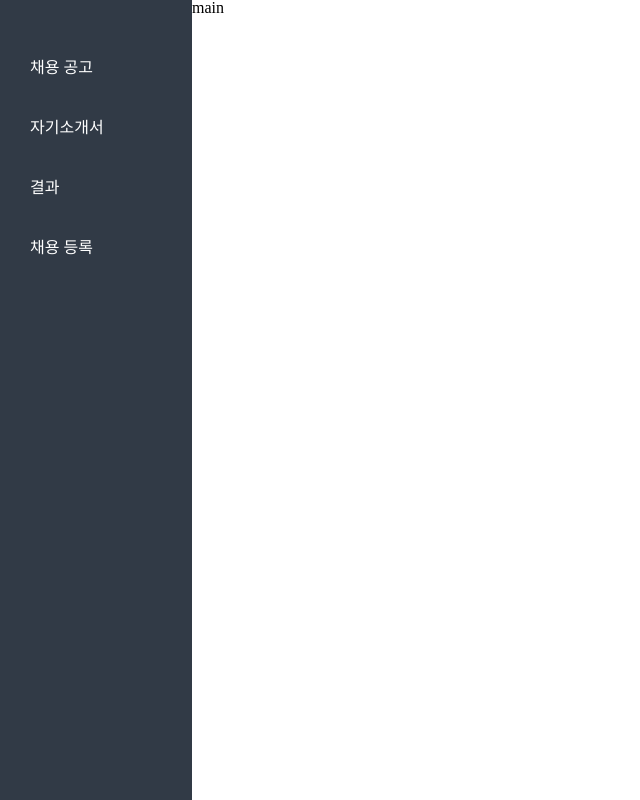
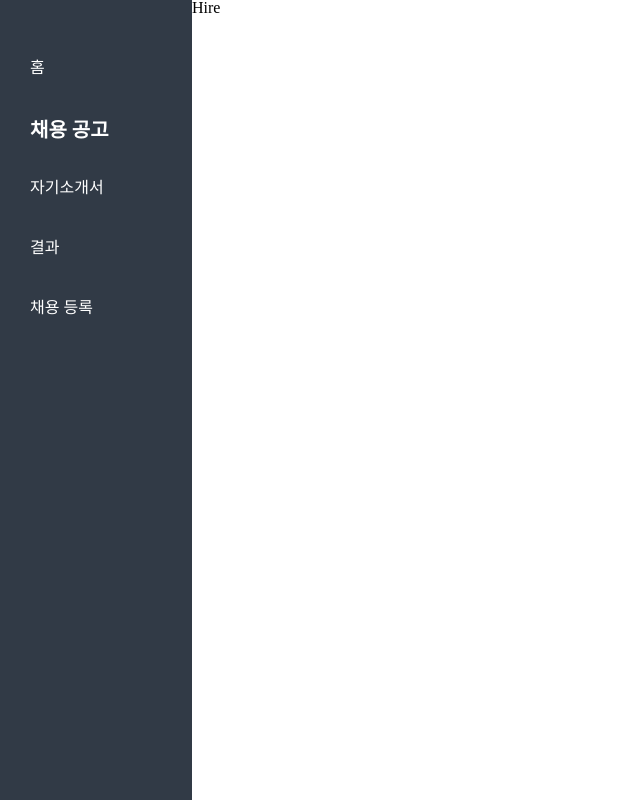
Before and after one commit to A-I-N-G/jarvise-client, a React (Create React App) app: page /hire in a window 1280 px wide. Shown: the whole page, without its empty margins (0-640 px from the left). Built offline with nearby package versions, Linux system fonts and the light colour scheme.

Commit message:
page 추가 및 sidebar 수정

```diff
--- a/package.json
+++ b/package.json
@@ -10,8 +10,10 @@
     "@types/node": "^16.18.32",
     "@types/react": "^18.2.6",
     "@types/react-dom": "^18.2.4",
+    "@types/react-router-dom": "^5.3.3",
     "react": "^18.2.0",
     "react-dom": "^18.2.0",
+    "react-router-dom": "^6.11.2",
     "react-scripts": "5.0.1",
     "styled-components": "^5.3.11",
     "typescript": "^4.9.5",
--- a/src/App.tsx
+++ b/src/App.tsx
@@ -1,6 +1,8 @@
 import React from "react";
+import { BrowserRouter } from "react-router-dom";
 import styled from "styled-components";
 import SideBar from "./components/SideBar";
+import Router from "./Router";
 
 const Screen = styled.div`
   display: flex;
@@ -9,10 +11,12 @@ const Screen = styled.div`
 
 function App() {
   return (
-    <Screen>
-      <SideBar />
-      <div>main</div>
-    </Screen>
+    <BrowserRouter>
+      <Screen>
+        <SideBar />
+        <Router />
+      </Screen>
+    </BrowserRouter>
   );
 }
 
--- /dev/null
+++ b/src/Router.tsx
@@ -0,0 +1,20 @@
+import { Routes, Route } from "react-router-dom";
+import Main from "./pages/Main";
+import Hire from "./pages/Hire";
+import Resume from "./pages/Resume";
+import Result from "./pages/Result";
+import Register from "./pages/Register";
+
+const Router = () => {
+  return (
+    <Routes>
+      <Route path="/" element={<Main />} />
+      <Route path="/hire" element={<Hire />} />
+      <Route path="/resume" element={<Resume />} />
+      <Route path="/result" element={<Result />} />
+      <Route path="/register" element={<Register />} />
+    </Routes>
+  );
+};
+
+export default Router;
--- a/src/components/Menu.tsx
+++ b/src/components/Menu.tsx
@@ -1,3 +1,4 @@
+import { Link, useLocation } from "react-router-dom";
 import styled from "styled-components";
 
 const MenuDiv = styled.div`
@@ -5,25 +6,42 @@ const MenuDiv = styled.div`
   font-size: 16px;
   padding-left: 30px;
   height: 60px;
+
+  a {
+    color: #ffffff;
+    text-decoration: none;
+    outline: none;
+    cursor: pointer;
+    transition: all 0.5s;
+    &:hover {
+      font-size: 20px;
+      font-weight: 600;
+    }
+  }
 `;
 
-const Span = styled.span`
-  cursor: pointer;
-  transition: all 0.5s;
-  &:hover {
-    font-size: 20px;
-    font-weight: 600;
-  }
+const ClickedSpan = styled.span`
+  font-size: 20px;
+  font-weight: 600;
 `;
 
 interface MenuProps {
   text: string;
+  linkUrl: string;
 }
 
-const Menu = ({ text }: MenuProps) => {
+const Menu = ({ text, linkUrl }: MenuProps) => {
+  const location = useLocation();
+
   return (
     <MenuDiv>
-      <Span>{text}</Span>
+      {location.pathname === linkUrl ? (
+        <ClickedSpan>
+          <Link to={linkUrl}>{text}</Link>
+        </ClickedSpan>
+      ) : (
+        <Link to={linkUrl}>{text}</Link>
+      )}
     </MenuDiv>
   );
 };
--- a/src/components/SideBar.tsx
+++ b/src/components/SideBar.tsx
@@ -11,10 +11,11 @@ const SideBarDiv = styled.div`
 const SideBar = () => {
   return (
     <SideBarDiv>
-      <Menu text="채용 공고" />
-      <Menu text="자기소개서" />
-      <Menu text="결과" />
-      <Menu text="채용 등록" />
+      <Menu text="홈" linkUrl="/" />
+      <Menu text="채용 공고" linkUrl="/hire" />
+      <Menu text="자기소개서" linkUrl="/resume" />
+      <Menu text="결과" linkUrl="/result" />
+      <Menu text="채용 등록" linkUrl="/register" />
     </SideBarDiv>
   );
 };
--- /dev/null
+++ b/src/pages/Hire.tsx
@@ -0,0 +1,5 @@
+const Hire = () => {
+  return <div>Hire</div>;
+};
+
+export default Hire;
--- /dev/null
+++ b/src/pages/Main.tsx
@@ -0,0 +1,5 @@
+const Main = () => {
+  return <div>Main</div>;
+};
+
+export default Main;
--- /dev/null
+++ b/src/pages/Register.tsx
@@ -0,0 +1,5 @@
+const Register = () => {
+  return <div>Register</div>;
+};
+
+export default Register;
--- /dev/null
+++ b/src/pages/Result.tsx
@@ -0,0 +1,5 @@
+const Result = () => {
+  return <div>Result</div>;
+};
+
+export default Result;
--- /dev/null
+++ b/src/pages/Resume.tsx
@@ -0,0 +1,5 @@
+const Resume = () => {
+  return <div>Resume</div>;
+};
+
+export default Resume;
```
Also changed, not shown: 1 other file (tests, documents, lock files or other folders).
